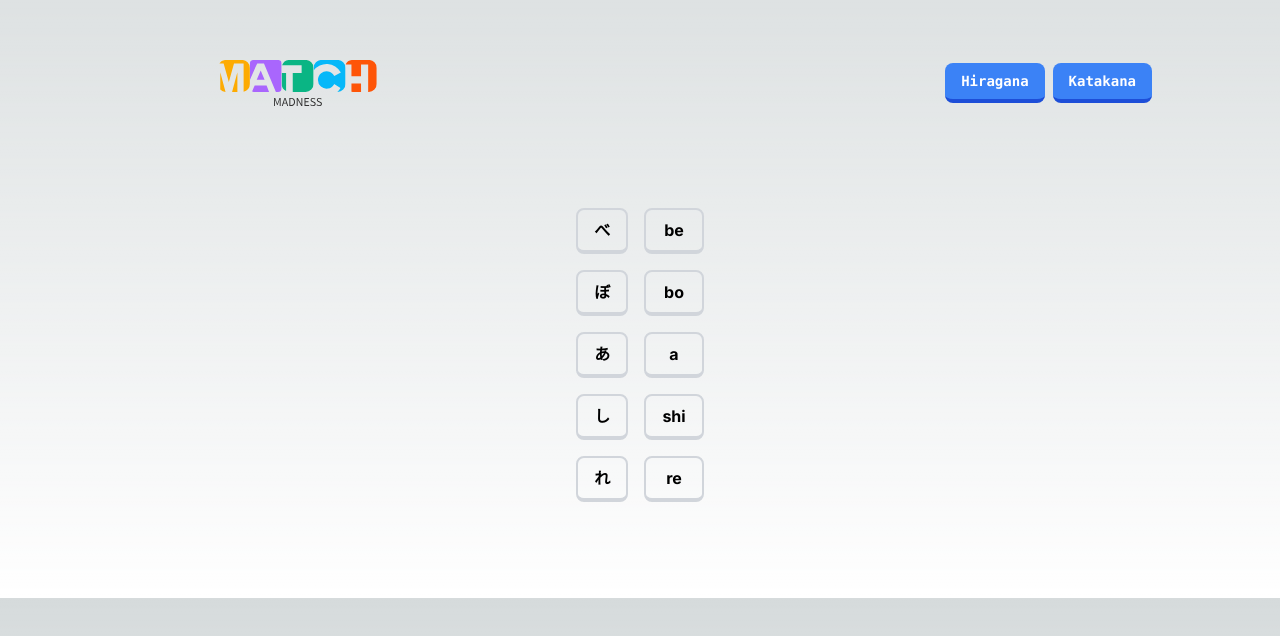
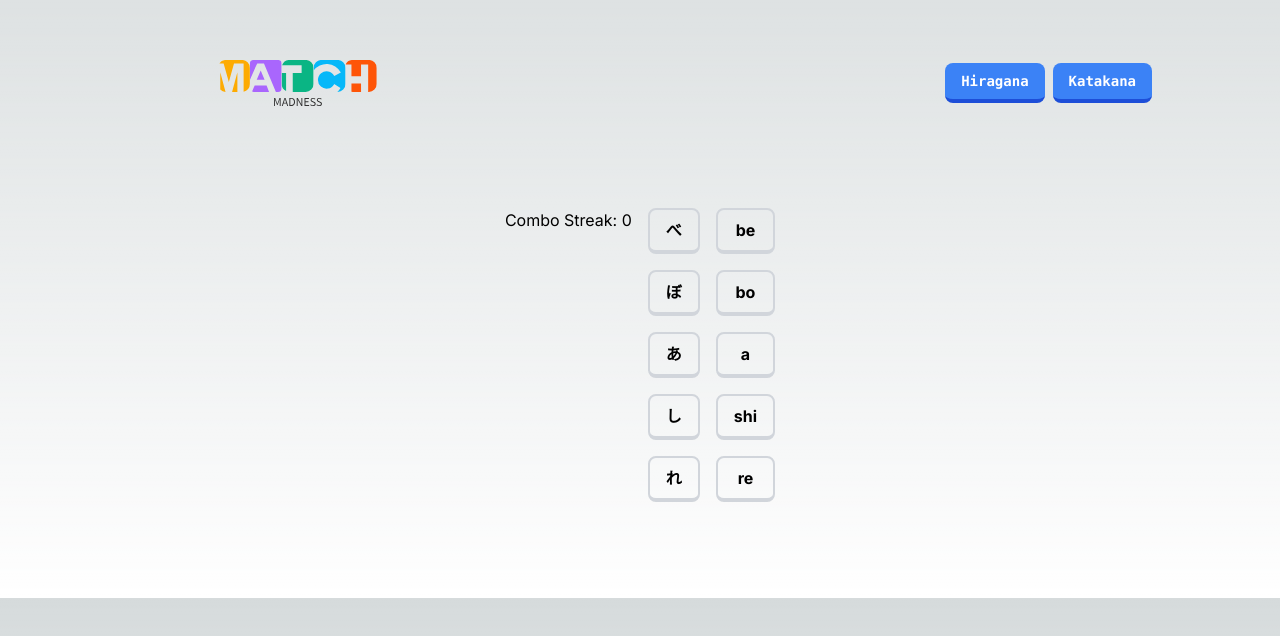
Before and after one commit to aarlin/match-madness, a Next.js app: page / in a window 1280 px wide. Shown: the part 138-774 px from the top of the page. Built offline with nearby package versions, Linux system fonts and the light colour scheme.

Commit message:
Fix issue with styles, rewrite using refs

```diff
--- a/src/components/Game.tsx
+++ b/src/components/Game.tsx
@@ -1,6 +1,6 @@
 
 'use client'
-import React, { useEffect, useState } from 'react';
+import React, { useEffect, useState, useRef } from 'react';
 import hiragana from '../../constants/normal/hiragana.json';
 import katakana from '../../constants/normal/katakana.json';
 
@@ -11,10 +11,13 @@ interface MatchingPair {
 }
 
 const Game = () => {
-  const [leftColumnSelection, setLeftColumnSelection] = useState<string>();
-  const [rightColumnSelection, setRightColumnSelection] = useState<string>();
+  const [leftColumnSelection, setLeftColumnSelection] = useState<any>();
+  const [rightColumnSelection, setRightColumnSelection] = useState<any>();
   const [matchingPairs, setMatchingPairs] = useState<MatchingPair[]>([]);
   const [correctMatch, setCorrectMatch] = useState<boolean>();
+  const [comboStreak, setComboStreak] = useState<number>(0);
+  const leftColumnElements = useRef<(HTMLButtonElement | null)[]>([]);
+  const rightColumnElements = useRef<(HTMLButtonElement | null)[]>([]);
 
   const selectRandomPair = () => {
     const matchingPair = hiragana[Math.floor(Math.random() * hiragana.length)];
@@ -27,51 +30,83 @@ const Game = () => {
   // if left && right, check if match -- if it is highlight that selection green else red
   // make it disappear gradually and add new random pair in place after delay
   // ideally these placements are delayed so that someone cant keep clicking the same place
+  // theres some weird logic in place for new rows to appear... might come from batches of 5 and show only one
   // there should be delay for reappearing so that it incentivize the player matching other shown pairs
   // dont get a random pair that already is on the board
 
-  const onLeftColumnButtonClick = (e) => {
-    leftColumnSelection ? setLeftColumnSelection(undefined) : setLeftColumnSelection(e);
+  const onLeftColumnButtonClick = (index: number, kana: string) => {
+    setLeftColumnSelection({ index, selection: kana });
+    applySelectButtonStyles(index, leftColumnElements)
+  };
+
+  const onRightColumnButtonClick = (index: number, roumaji: string) => {
+    setRightColumnSelection({ index, selection: roumaji });
+    applySelectButtonStyles(index, rightColumnElements)
+  };
+
+  const updateGameWithMatchAttempt = () => {
+    if (leftColumnSelection && rightColumnSelection) {
+      const matchResult = hiragana.some((hiragana) => hiragana.kana === leftColumnSelection.selection && hiragana.roumaji === rightColumnSelection.selection);
+      setCorrectMatch(matchResult);
+
+      if (matchResult) {
+        setComboStreak((prevCombo) => prevCombo + 1)
+        applyCorrectMatchStyles();
+      } else {
+        setComboStreak(0);
+        applyIncorrectMatchStyles();
       }
 
-  const onRightColumnButtonClick = (e) => {
-    rightColumnSelection ? setRightColumnSelection(undefined) : setRightColumnSelection(e);
+      setLeftColumnSelection(undefined);
+      setRightColumnSelection(undefined);
+    }
   }
 
-  const setButtonStyle = (buttonSelection: string | undefined, comparedTo: string): string => {
-    if (buttonSelection && buttonSelection === comparedTo) {
-      if (correctMatch) {
-        return 'border-green-400 text-green-400'
+  const resetButtonStyles = (columnElementsRef: any) => {
+    for (let key of Object.keys(columnElementsRef.current)) {
+      columnElementsRef.current[key].className = `hover:bg-gray-200 text-black font-bold py-2 px-4 border-2 border-b-4 border-gray-300 rounded-lg`
     }
-      return 'border-blue-400 text-blue-400';
   }
 
-    return '';
+  const applySelectButtonStyles = (index: number, columnElementsRef: any) => {
+    resetButtonStyles(columnElementsRef)
+    columnElementsRef.current[index].classList.add('border-blue-500', 'text-blue-500');
+  };
+
+  const applyCorrectMatchStyles = () => {
+    resetButtonStyles(leftColumnElements)
+    resetButtonStyles(rightColumnElements);
+    leftColumnElements.current[leftColumnSelection.index]?.classList.add('border-green-500', 'text-green-500');
+    rightColumnElements.current[rightColumnSelection.index]?.classList.add('border-green-500', 'text-green-500');
+  }
+
+  const applyIncorrectMatchStyles = () => {
+    resetButtonStyles(leftColumnElements)
+    resetButtonStyles(rightColumnElements);
+    leftColumnElements.current[leftColumnSelection.index]?.classList.add('border-red-500', 'text-red-500');
+    rightColumnElements.current[rightColumnSelection.index]?.classList.add('border-red-500', 'text-red-500');
   }
 
   useEffect(() => {
-    if (leftColumnSelection && rightColumnSelection) {
-      setTimeout(() => {
-        const matchResult = hiragana.some((hiragana) => hiragana.kana === leftColumnSelection && hiragana.roumaji === rightColumnSelection);
-        setCorrectMatch(matchResult);
-        setLeftColumnSelection(undefined)
-        setRightColumnSelection(undefined)
-      }, 300)
-    }
-  }, [leftColumnSelection, rightColumnSelection])
-
-  useEffect(() => {
+    setMatchingPairs([]);
     Array.from(Array(5).keys()).map(() => selectRandomPair());
   }, []);
 
+  useEffect(() => {
+    updateGameWithMatchAttempt();
+  }, [leftColumnSelection, rightColumnSelection])
+
   return (
+    <>
       <div className="flex justify-between gap-4">
+        <p>Combo Streak: {comboStreak}</p>
         <div className="grid grid-cols-1 gap-4">
           {matchingPairs.map((matchingPair, index) => (
             <button
-            onClick={() => onLeftColumnButtonClick(matchingPair.kana)}
+              ref={(element) => leftColumnElements.current[index] = element}
+              onClick={() => onLeftColumnButtonClick(index, matchingPair.kana)}
               key={`${matchingPair.kana}-${index}`}
-            className={`hover:bg-gray-200 text-black font-bold py-2 px-4 border-2 border-b-4 border-gray-300 rounded-lg ${setButtonStyle(leftColumnSelection, matchingPair.kana)}}`}
+              className={`hover:bg-gray-200 text-black font-bold py-2 px-4 border-2 border-b-4 border-gray-300 rounded-lg`}
             >
               <input className="hidden" type="radio" name="leftColumn" />
               <label>{matchingPair.kana}</label>
@@ -81,9 +116,10 @@ const Game = () => {
         <div className="grid grid-cols-1 gap-4">
           {matchingPairs.map((matchingPair, index) => (
             <button
-            onClick={() => onRightColumnButtonClick(matchingPair.roumaji)}
+              ref={(element) => rightColumnElements.current[index] = element}
+              onClick={() => onRightColumnButtonClick(index, matchingPair.roumaji)}
               key={`${matchingPair.roumaji}-${index}`}
-            className={`hover:bg-gray-200 text-black font-bold py-2 px-4 border-2 border-b-4 border-gray-300 rounded-lg ${setButtonStyle(rightColumnSelection, matchingPair.roumaji)}}`}
+              className={`hover:bg-gray-200 text-black font-bold py-2 px-4 border-2 border-b-4 border-gray-300 rounded-lg`}
             >
               <input className="hidden" type="radio" name="rightColumn" />
               <label>{matchingPair.roumaji}</label>
@@ -91,6 +127,8 @@ const Game = () => {
           ))}
         </div>
       </div>
+    </>
+
   )
 }
 
```
Also changed, not shown: src/lib/store.ts (+7 -0 lines). Lines whose indentation alone changed are shown as unchanged.
